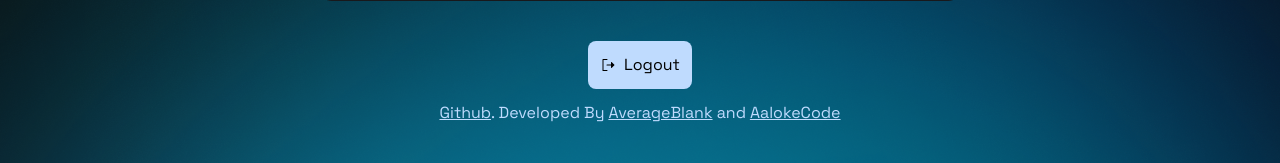
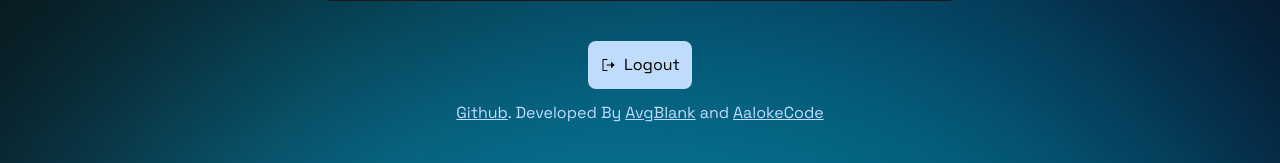
Before and after one commit to AverageBlank/URLShortener, a Flask app: template templates/generateurl.html in a window 1280 px wide. Shown: the part 637-800 px from the top of the page. Run offline with Flask 3, Linux system fonts and the light colour scheme; the template is opened without the code that fills it, so the values that code supplies are empty; some libraries are stand-ins or nearby versions.

Commit message:
Update generateurl.html

```diff
--- a/templates/generateurl.html
+++ b/templates/generateurl.html
@@ -55,7 +55,7 @@
     </svg>Logout</a>
   <p class="text-blue-200 text-center px-2"><a href="https://github.com/averageblank/urlshortener" class="underline"
       target="_blank">Github</a>. Developed By
-    <a href="https://github.com/AverageBlank" target="_blank" class="underline">AverageBlank</a> and <a
+    <a href="https://github.com/AvgBlank" target="_blank" class="underline">AvgBlank</a> and <a
       href="https://github.com/AalokeCode" target="_blank" class="underline">AalokeCode</a>
   </p>
 </div>
```
